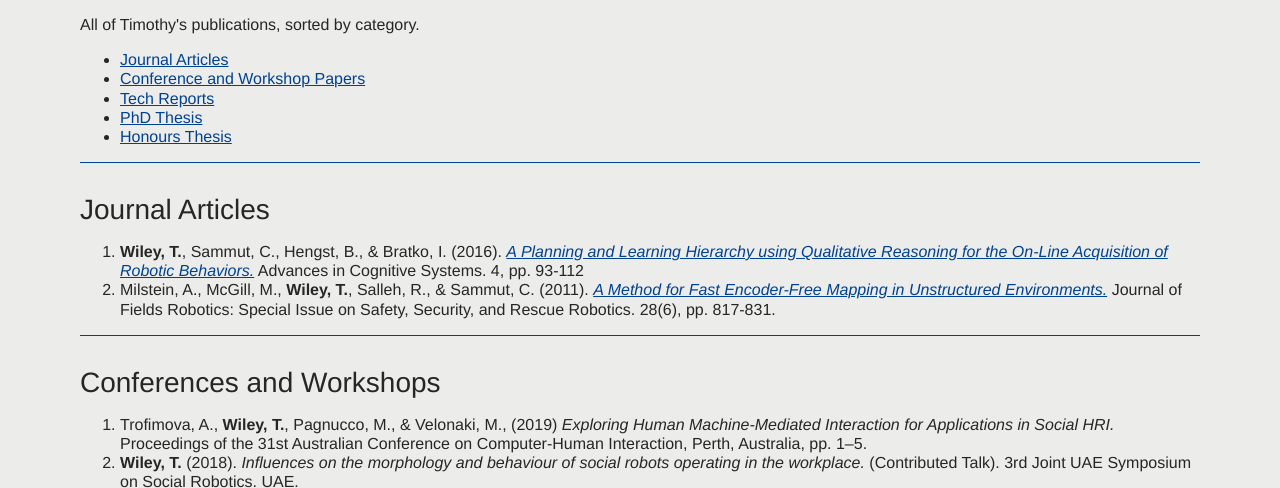
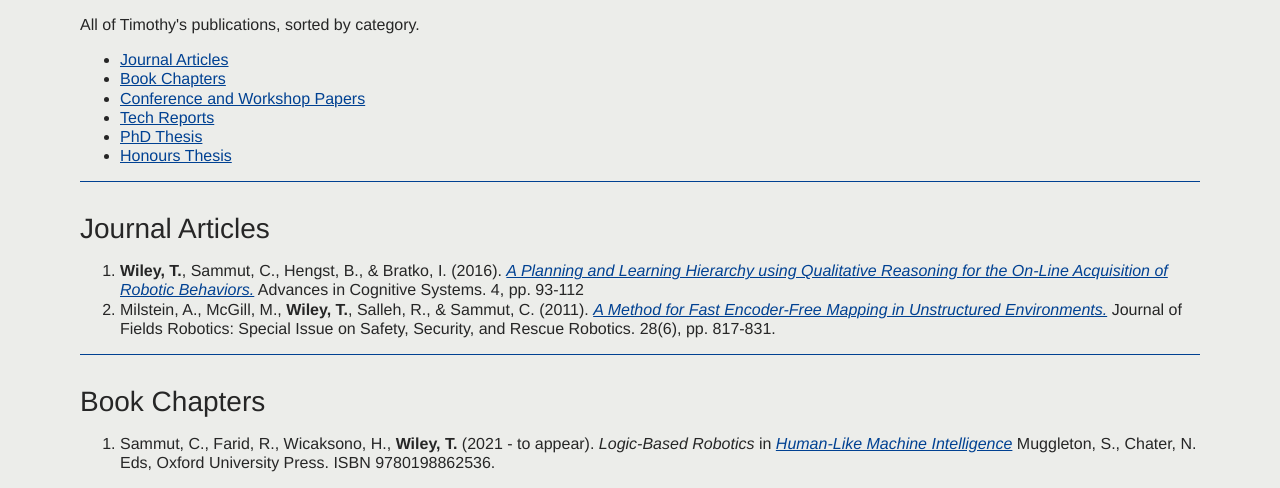
Before and after one commit to timothy-wiley/timothy-wiley.github.io, a plain HTML site: page publications.html in a window 1280 px wide. Shown: the part 292-780 px from the top of the page. Drawn offline with Linux system fonts and the light colour scheme.

Commit message:
Add OUP book chapter

```diff
--- a/publications.html
+++ b/publications.html
@@ -42,6 +42,7 @@
 All of Timothy's publications, sorted by category.
 <ul id="toc">
     <li><a href="#journal">Journal Articles</a>
+    <li><a href="#books">Book Chapters</a>
     <li><a href="#conference">Conference and Workshop Papers</a>
     <li><a href="#techreport">Tech Reports</a>
     <li><a href="#phd">PhD Thesis</a>
@@ -65,6 +66,23 @@ All of Timothy's publications, sorted by category.
     <span class="title">A Method for Fast Encoder-Free Mapping in Unstructured Environments.</span></a>
     Journal of Fields Robotics: Special Issue on Safety, Security, and Rescue Robotics.
     28(6), pp. 817-831.
+</li>
+</ol>
+</div>
+<hr />
+
+<a name="books" ></a>
+<h2>Book Chapters</h2>
+<div class="citation">
+<ol>
+<li>
+    Sammut, C., Farid, R., Wicaksono, H., <strong>Wiley, T.</strong> (2021 - to appear).
+    <span class="title">Logic-Based Robotics</span></a>
+    in
+    <a href="https://global.oup.com/academic/product/human-like-machine-intelligence-9780198862536?cc=au&lang=en&#">
+    <span class="title">Human-Like Machine Intelligence</span></a>
+    Muggleton, S., Chater, N. Eds,
+    Oxford University Press. ISBN 9780198862536.
 </li>
 </ol>
 </div>
@@ -242,7 +260,7 @@ CASualty (the UNSW RoboCupRescue team) winning Best-In-Class for Autonomy.
 
     <footer>
         <div class="container">
-        Last Updated: <time datestamp="2021-04-23">April 2021</time>
+        Last Updated: <time datestamp="2021-05-25">May 2021</time>
 
         </div>
     </footer>
```
